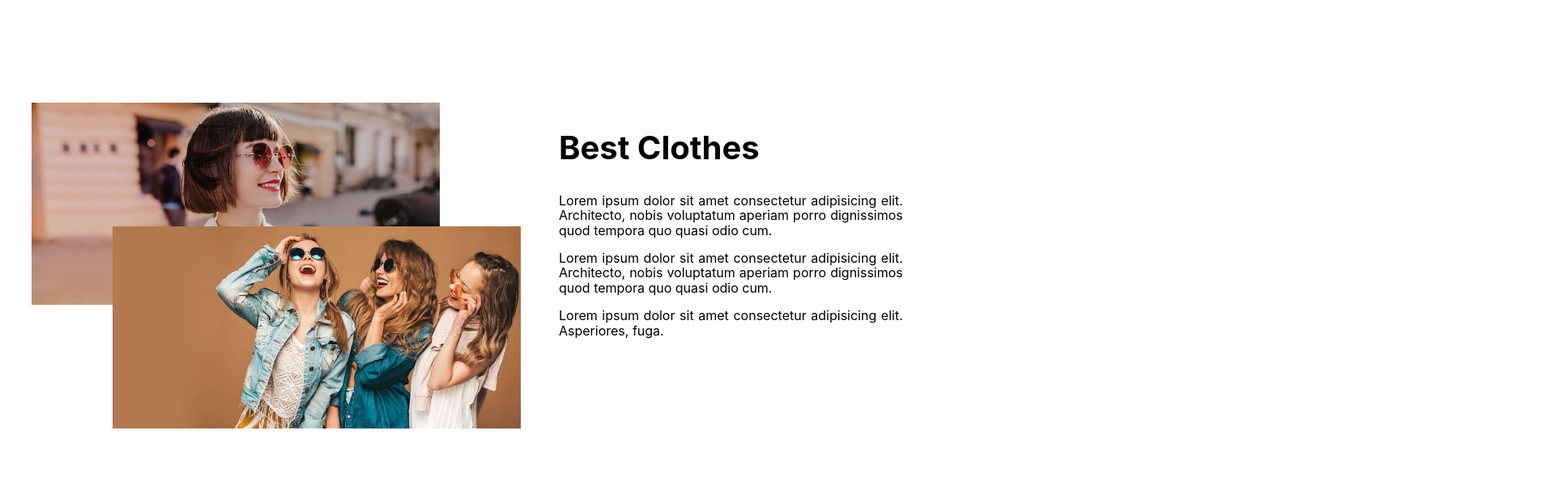
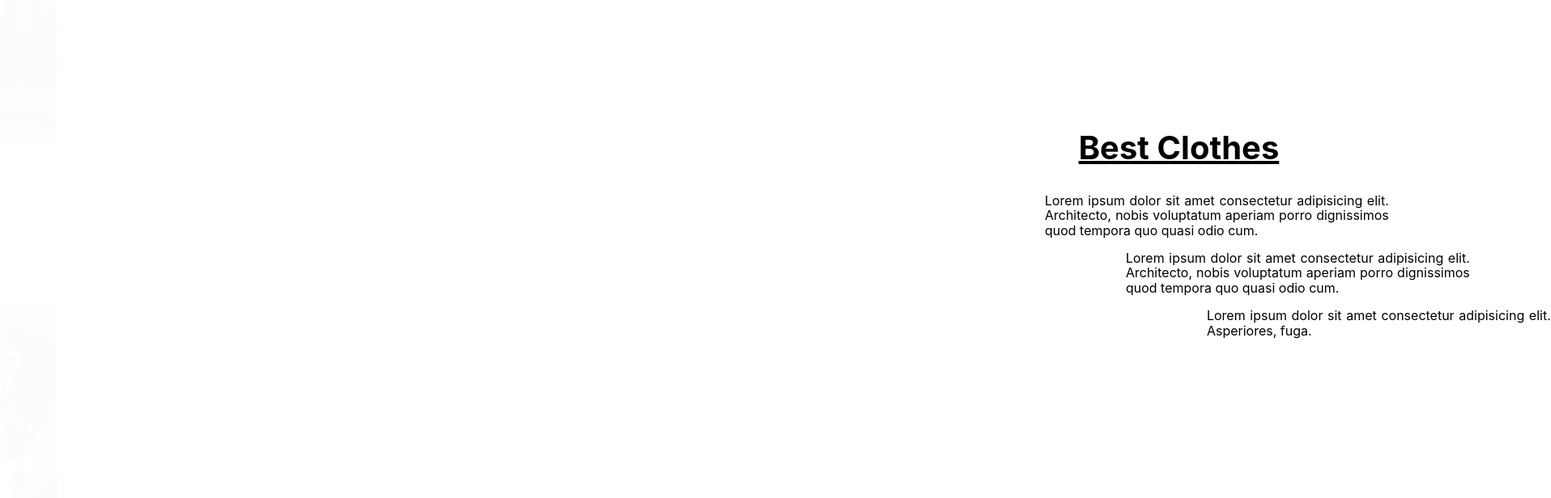
Before and after one commit to devil1321/sale-hub-e-commerce, a React (Create React App) app: page / in a window 1280 px wide. Shown: the part 1680-2296 px from the top of the page at 81% size, 1915 px wide, since content can reach past the window. Built offline with nearby package versions, Linux system fonts and the light colour scheme.

Commit message:
gsap home update

```diff
--- a/src/pages/Home.tsx
+++ b/src/pages/Home.tsx
@@ -1,11 +1,71 @@
-import React,{useState} from 'react'
+import React,{useState,useEffect} from 'react'
 import CarouselClothes from '../components/CarouselClothes'
+import { gsap } from 'gsap'
+import { ScrollTrigger } from "gsap/ScrollTrigger";
+
 const Homepage = () => {
     const [slides,setSlides] = useState<string[]>([
         'slideshow-1.jpg',
         'slideshow-2.jpg',
         'slideshow-3.jpg'
     ])
+    const animateBlog = () =>{
+        gsap.registerPlugin(ScrollTrigger);
+        gsap.fromTo('.slide-1',
+                { top:'-100px', left:'-500px', opacity:0 },
+                { top:'100px', left:'20px', opacity:1,
+                scrollTrigger: {
+                    trigger: '.home__article',
+                    start:'0px',
+                    end:'+=150px',
+                    scrub:6
+                }})
+        gsap.fromTo('.slide-2',
+                { top:'100px', left:'-500px', opacity:0 },
+                { top:'0px', left:'80px', opacity:1,
+                scrollTrigger: {
+                trigger: '.home__article',
+                scrub:6,
+                start:'0px',
+                end:'+=150px'
+            }})
+
+        let tl = gsap.timeline()
+        tl.fromTo('#title',{x:500},{x:0,
+            scrollTrigger: {
+            trigger: '.home__article',
+            scrub:3,
+            start:'0px',
+            end:'+=150px'
+        }})
+        .fromTo('.paragraph-1',{x:600},{x:0,
+            scrollTrigger: {
+                trigger: '.home__article',
+                scrub:3,
+                start:'0px',
+                end:'+150px'
+        }})
+        .fromTo('.paragraph-2',{x:700},{
+            x:0,
+            scrollTrigger: {
+                trigger: '.home__article',
+                scrub:3,
+                start:'0px',
+                end:'+=150px'
+        }})
+        .fromTo('.paragraph-3',{x:800},{
+            x:0,
+            scrollTrigger: {
+                trigger: '.home__article',
+                scrub:3,
+                start:'0px',
+                end:'+=150px'
+        }})
+
+        }
+    useEffect(()=>{
+        animateBlog()
+    },[])
     return (
         <div className="home">
             <CarouselClothes slides={slides}/>
@@ -38,14 +98,14 @@ const Homepage = () => {
                 <h2 className="title">Read Our Blog</h2>
                 <div className="home__article-inner">
                     <div className="home__article-images">
-                        <img src="slideshow-3.jpg" alt="" />
-                        <img src="slideshow-1.jpg" alt="" />
+                        <img className="slide-1" src="slideshow-3.jpg" alt="" />
+                        <img className="slide-2" src="slideshow-1.jpg" alt="" />
                     </div>
                     <div className="home__article-text">
-                        <h2>Best Clothes</h2>
-                        <p>Lorem ipsum dolor sit amet consectetur adipisicing elit. Architecto, nobis voluptatum aperiam porro dignissimos quod tempora quo quasi odio cum.</p>
-                        <p>Lorem ipsum dolor sit amet consectetur adipisicing elit. Architecto, nobis voluptatum aperiam porro dignissimos quod tempora quo quasi odio cum.</p>
-                        <p>Lorem ipsum dolor sit amet consectetur adipisicing elit. Asperiores, fuga.</p>
+                        <h2 className="title" id="title">Best Clothes</h2>
+                        <p className="paragraph-1">Lorem ipsum dolor sit amet consectetur adipisicing elit. Architecto, nobis voluptatum aperiam porro dignissimos quod tempora quo quasi odio cum.</p>
+                        <p className="paragraph-2">Lorem ipsum dolor sit amet consectetur adipisicing elit. Architecto, nobis voluptatum aperiam porro dignissimos quod tempora quo quasi odio cum.</p>
+                        <p className="paragraph-3">Lorem ipsum dolor sit amet consectetur adipisicing elit. Asperiores, fuga.</p>
                     </div>
                 </div>
             </div>
--- a/src/styles/theme/pages/_home.scss
+++ b/src/styles/theme/pages/_home.scss
@@ -68,14 +68,6 @@
         img {
             width: 95%;
             position: relative;
-            &:first-of-type {
-                top: 100px;
-                left: -20px;
-            }
-            &:last-of-type {
-                top: 0px;
-                left: 80px;
-            }
         }
     }
     &__article-text {
```
